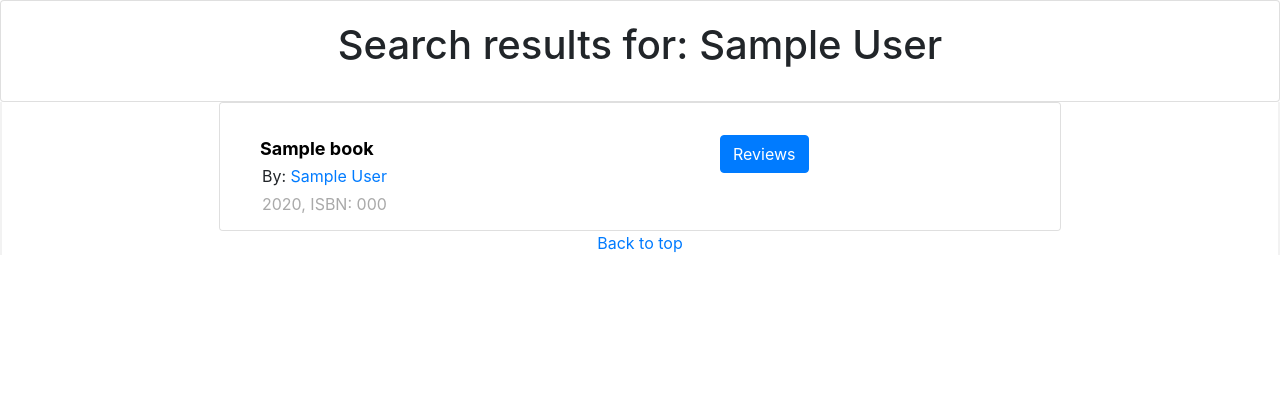
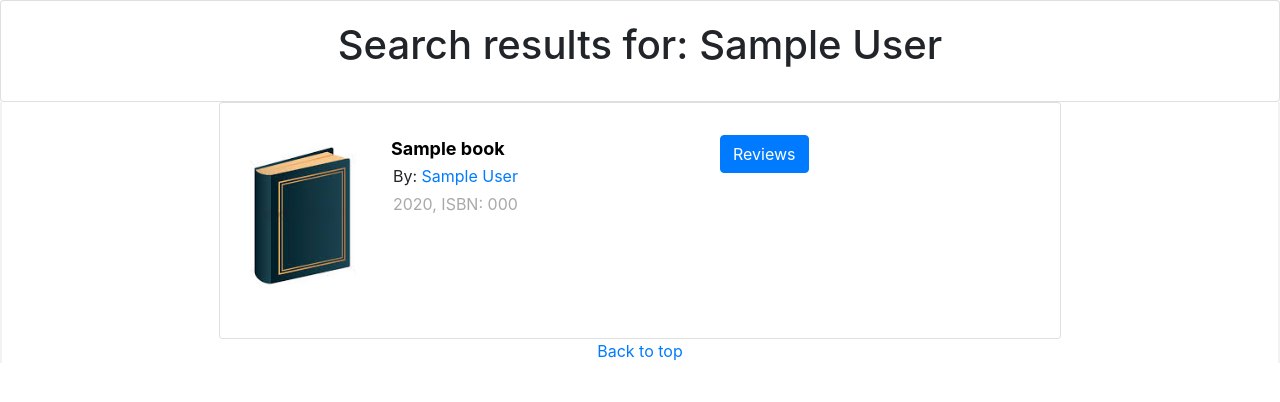
Before and after one commit to torerik123/books, a Flask app: a page that uses templates/results.html in a window 1280 px wide. Shown: the part 56-458 px from the top of the page. Run offline with Flask 2, Linux system fonts and the light colour scheme; tables that the repository leaves empty hold one stand-in row (values such as "Sample post"); some libraries are stand-ins or nearby versions.

Commit message:
img error

```diff
--- a/templates/results.html
+++ b/templates/results.html
@@ -26,8 +26,9 @@
                 <div class="result-row">
                     <div class="result-col-left"></div>
                     <div class="result-col-middle">
-                            <div class="book-img">
-                                <a href="{{ url_for('book', isbn = result.isbn ) }}"><img class="bookcover"></a>
+                            <div class="book-img" >
+                                <a href="{{ url_for('book', isbn = result.isbn ) }}">
+                                <img class="bookcover" src="/static/book.jpg"></a>
                             </div>
                             <div class="book-info">
                                 <p class="book-title"><a href="{{ url_for('book', isbn = result.isbn ) }}">{{result.title}}</a></p>
@@ -58,7 +59,8 @@
                     <div class="result-col-left"></div>
                     <div class="result-col-middle">
                             <div class="book-img">
-                                <img class="bookcover">
+                                <a href="{{ url_for('book', isbn = result.isbn ) }}">
+                                <img class="bookcover" src="/static/book.jpg"></a>
                             </div>
                             <div class="book-info">
                                 <p class="book-title"><a href="{{ url_for('book', isbn = result.isbn ) }}">{{result.title}}</a></p>
@@ -89,7 +91,8 @@
                     <div class="result-col-left"></div>
                     <div class="result-col-middle">
                             <div class="book-img">
-                                <img class="bookcover">
+                                <a href="{{ url_for('book', isbn = result.isbn ) }}">
+                                <img class="bookcover" src="/static/book.jpg"></a>
                             </div>
                             <div class="book-info">
                                 <p class="book-title"><a href="{{ url_for('book', isbn = result.isbn ) }}">{{result.title}}</a></p>
```
